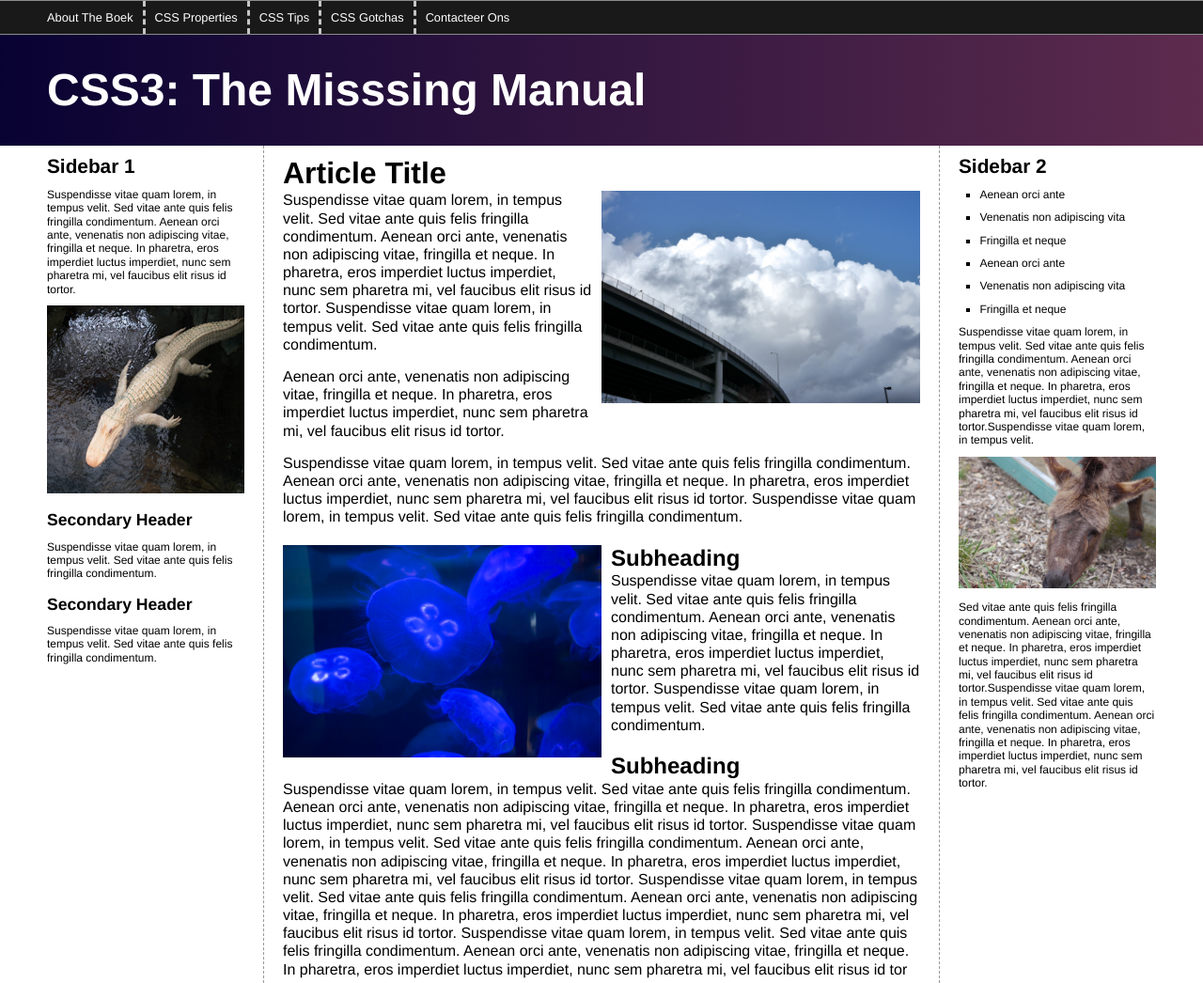
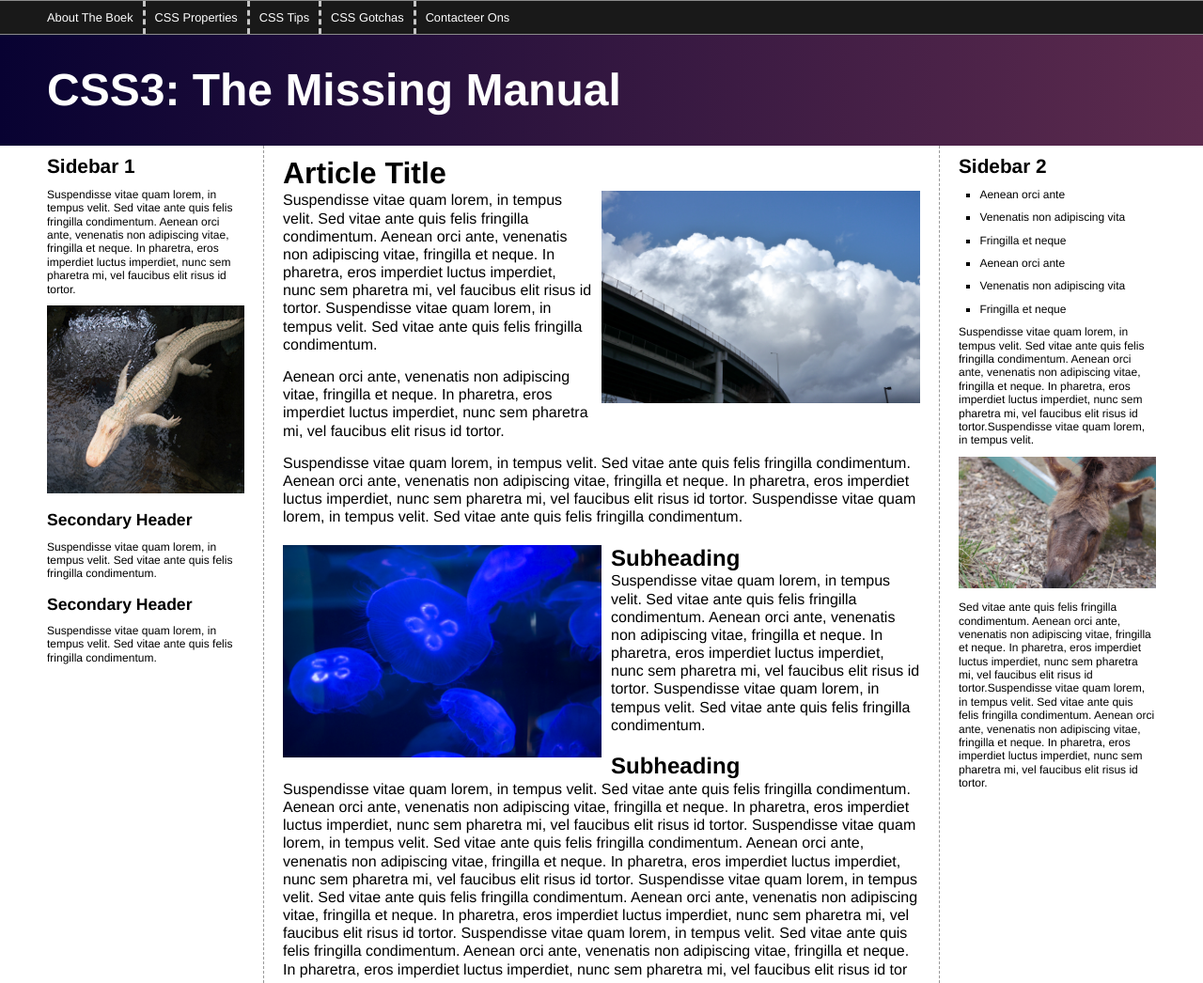
Before and after one commit to yuumina/digwo2, a plain HTML site: page www/index.html in a window 1280 px wide. Shown: the top 1046 px of the page at 94% size. Drawn offline with Linux system fonts and the light colour scheme.

Commit message:
feature aanpassing

```diff
--- a/www/index.html
+++ b/www/index.html
@@ -19,7 +19,7 @@
             <li><a href="#">Contacteer Ons</a></li>
           </ul>
         </nav>
-        <h1>CSS3: The Misssing Manual</h1>
+        <h1>CSS3: The Missing Manual</h1>
       </header>
       <div class="contentWrapper">
         <div class="columnWrapper">
```
